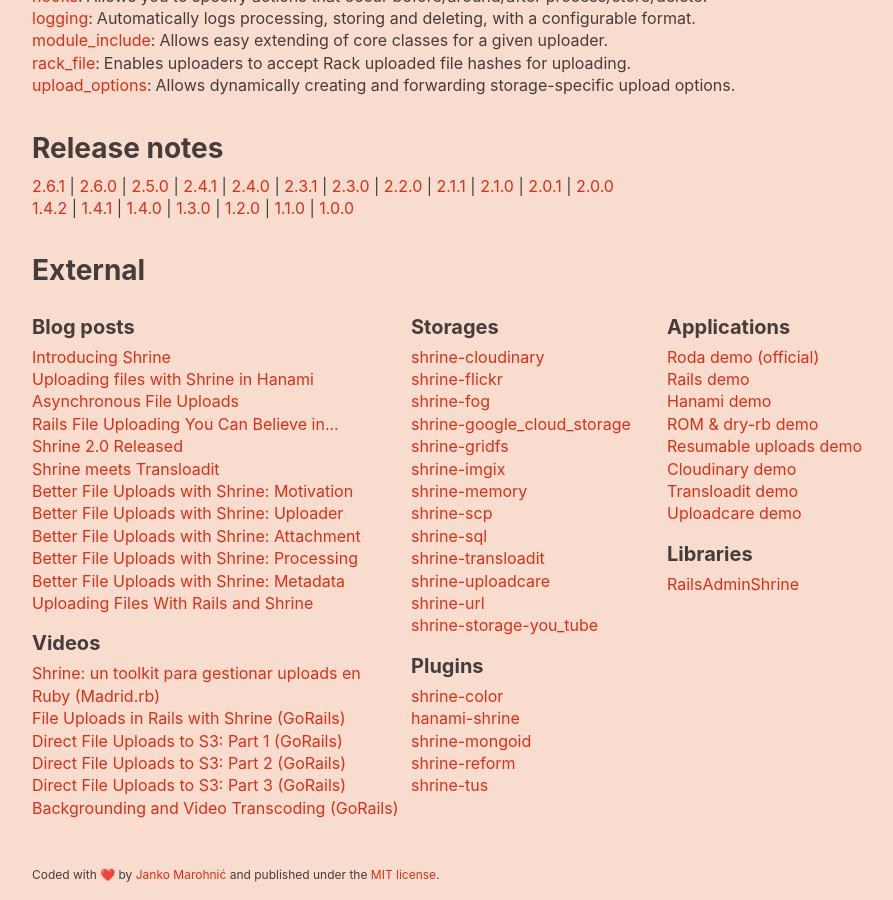
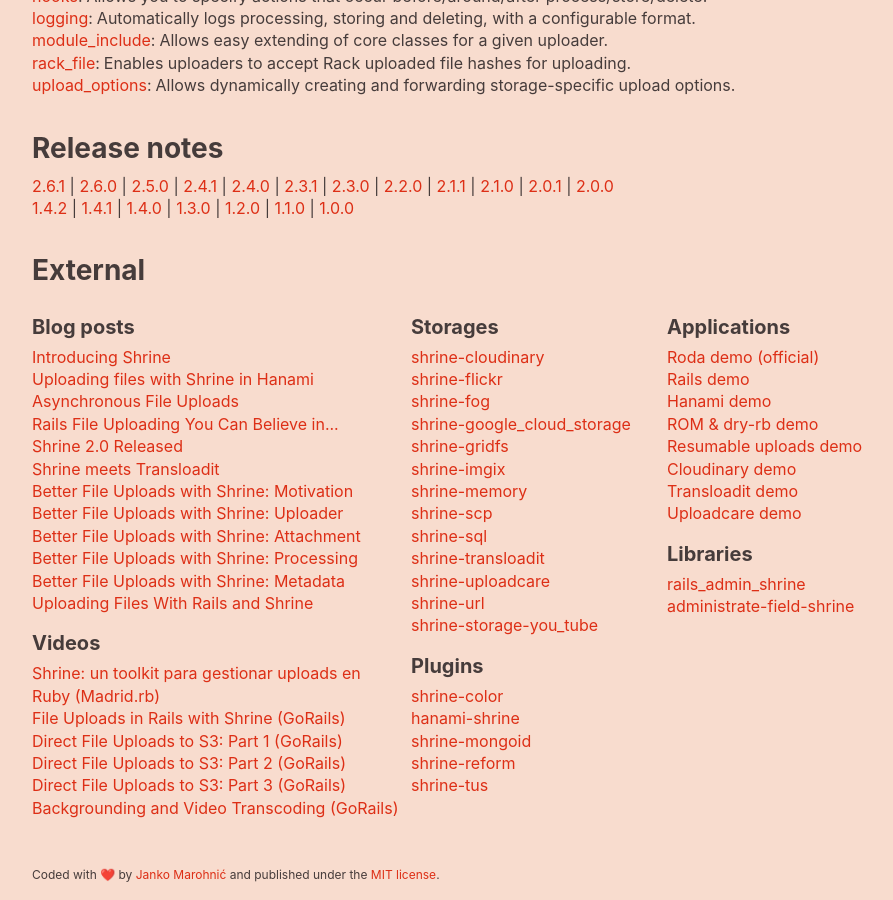
Before and after one commit to avinashcodeer/Romenics, a Jekyll site: the page built from www/index.html, in a window 1280 px wide and 900 px high, scrolled down 1660 px. Shown: the whole window, without its empty margins (106-999 px from the left). Built offline with Jekyll 4.4.1, drawn with Linux system fonts in a browser that asks for light colours; emoji names are drawn with the system emoji font.

Commit message:
Link administrate-field-shrine on the website

```diff
--- a/www/_data/external.yml
+++ b/www/_data/external.yml
@@ -153,5 +153,8 @@
     title: Libraries
     items:
       -
-        name: RailsAdminShrine
+        name: rails_admin_shrine
         url: https://github.com/iquest/rails_admin_shrine
+      -
+        name: administrate-field-shrine
+        url: https://github.com/catsky/administrate-field-shrine
```
